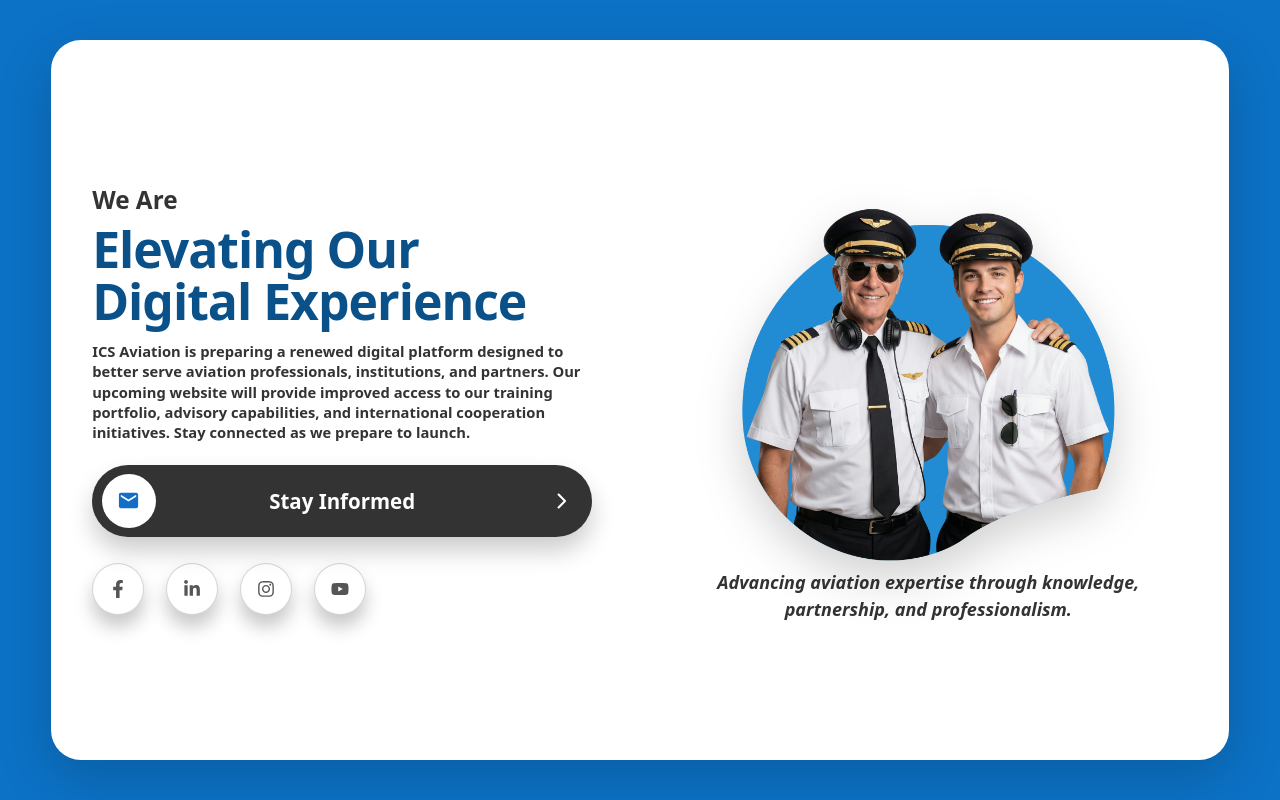
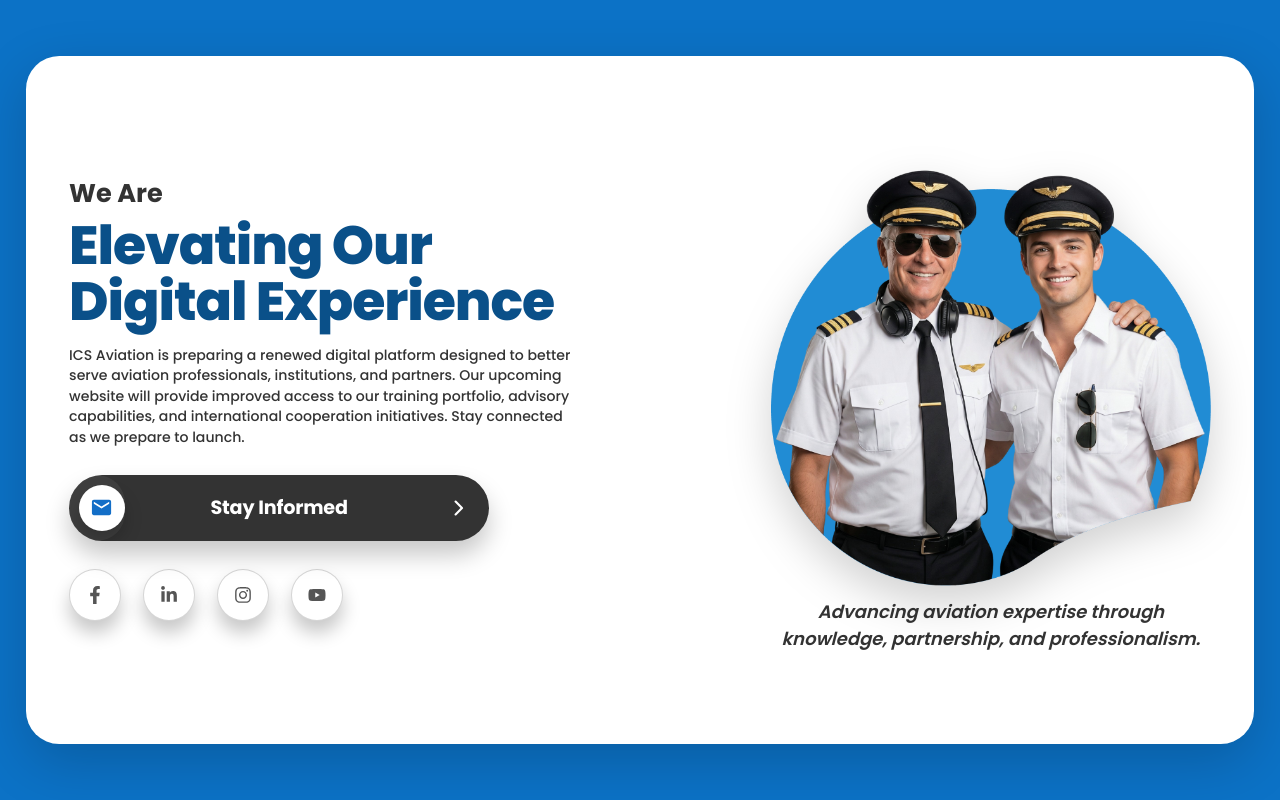
Before and after one commit to B-Othman/cooking-landing, a Next.js app: page / in a window 1280 px wide. Built offline with nearby package versions, Linux system fonts and the light colour scheme.

Commit message:
Fixed the white gap at the right

```diff
--- a/app/globals.css
+++ b/app/globals.css
@@ -7,25 +7,28 @@
   --landing-text: #333;
   --landing-title: #0a5089;
 
-  /* Card sizing */
-  --card-w: min(92vw, 1900px);
-  --card-h: min(90vh, 820px);
+  /* ✅ Wider card (more white space) */
+  --card-w: min(96vw, 1720px);
+  --card-h: min(86vh, 860px);
 
-  /* Layout knobs (safe for 768px height) */
-  --card-radius: 30px;
-  --card-pad: clamp(20px, 3.2vw, 64px);
-  --col-gap: clamp(22px, 4.5vw, 90px);
+  --card-radius: clamp(26px, 2.6vw, 56px);
+  --card-pad: clamp(26px, 3.4vw, 78px);
+  --col-gap: clamp(26px, 5.2vw, 110px);
 
-  /* Typography */
-  --kicker: clamp(16px, 1.9vw, 40px);
-  --title: clamp(40px, 3.9vw, 86px);
-  --desc: clamp(13px, 1.15vw, 22px);
+  --kicker: clamp(18px, 2vw, 40px);
+  --title: clamp(46px, 4.2vw, 96px);
+  --desc: clamp(14px, 1.1vw, 20px);
 
-  /* Slider */
-  --slide-w: min(500px, 100%);
-  --slide-h: clamp(70px, 9vh, 92px);
+  --social: clamp(52px, 4vw, 74px);
+
+  /* ✅ Slider sizing */
+  --slide-w: min(420px, 100%);
+  --slide-h: clamp(66px, 7.8vh, 88px);
   --slide-inset: 10px;
-  --handle: clamp(54px, 5.5vh, 76px);
+  --handle: clamp(46px, 5.6vh, 62px);
+
+  --hero-img: 620px;
+  --hero-col: clamp(620px, 42vw, 720px);
 }
 
 * {
@@ -40,8 +43,6 @@
 body {
   margin: 0;
   background: var(--landing-blue);
-  font-family: ui-sans-serif, system-ui, -apple-system, "Segoe UI", Roboto,
-    Helvetica, Arial;
   -webkit-font-smoothing: antialiased;
   -moz-osx-font-smoothing: grayscale;
 }
@@ -50,12 +51,10 @@
 .landing-viewport {
   min-height: 100vh;
   background: var(--landing-blue);
-  display: flex;
-  align-items: center;
-  justify-content: center;
-  padding: clamp(16px, 3.2vmin, 56px);
+  display: grid;
+  place-items: center;
+  padding: clamp(14px, 2.6vmin, 48px);
   overflow: hidden;
-  /* desktop: no scroll because content fits */
 }
 
 /* Card */
@@ -73,25 +72,24 @@
   width: 100%;
   height: 100%;
   padding: var(--card-pad);
-  display: flex;
+  display: grid;
+  grid-template-columns: minmax(520px, 1fr) var(--hero-col);
+  align-items: center;
   gap: var(--col-gap);
-  align-items: center;
-  overflow: hidden;
+  align-content: center;
+  justify-content: center;
 }
 
-.landing-left,
-.landing-right {
-  flex: 1 1 0;
+/* Columns */
+.landing-left {
   min-width: 0;
-}
-
-.landing-left {
   display: flex;
   flex-direction: column;
   align-items: flex-start;
 }
 
 .landing-right {
+  min-width: 0;
   display: flex;
   flex-direction: column;
   align-items: center;
@@ -103,7 +101,7 @@
   color: var(--landing-text);
   font-weight: 700;
   font-size: var(--kicker);
-  line-height: 1.2;
+  line-height: 1.15;
 }
 
 .landing-title {
@@ -116,27 +114,28 @@
 }
 
 .landing-desc {
-  margin: 14px 0 0;
+  margin: 16px 0 0;
   color: var(--landing-text);
-  font-weight: 600;
+  font-weight: 500;
   font-size: var(--desc);
-  line-height: 1.38;
-  max-width: 62ch;
+  line-height: 1.45;
+  max-width: 56ch;
 }
 
-/* Slider */
+/* ✅ SLIDER */
 .landing-slide {
-  margin-top: clamp(14px, 1.8vw, 26px);
+  margin-top: clamp(18px, 2.2vw, 34px);
   width: var(--slide-w);
   height: var(--slide-h);
   border-radius: 9999px;
   background: #333;
-  box-shadow: 0 14px 24px rgba(0, 0, 0, 0.2);
+  box-shadow: 0 14px 24px rgba(0, 0, 0, 0.22);
   position: relative;
   overflow: hidden;
   user-select: none;
   -webkit-user-select: none;
   touch-action: pan-y;
+  cursor: pointer;
 }
 
 .landing-slideFill {
@@ -146,7 +145,7 @@
   bottom: 0;
   width: 0px;
   border-radius: 9999px;
-  /* ✅ rounded fill */
+  background: rgba(255, 255, 255, 0.06);
   transition: width 220ms ease;
 }
 
@@ -161,7 +160,8 @@
   place-items: center;
   color: #fff;
   font-weight: 700;
-  font-size: clamp(16px, 1.6vw, 28px);
+  font-size: clamp(16px, 1.5vw, 26px);
+  letter-spacing: -0.01em;
   pointer-events: none;
 }
 
@@ -174,7 +174,7 @@
   pointer-events: none;
   display: grid;
   place-items: center;
-  font-size: clamp(20px, 2vw, 32px);
+  font-size: clamp(20px, 2vw, 30px);
 }
 
 .landing-slideHandle {
@@ -193,6 +193,7 @@
   cursor: grab;
   will-change: transform;
   touch-action: none;
+  box-shadow: 0 10px 18px rgba(0, 0, 0, 0.22);
 }
 
 .landing-slideHandle:active {
@@ -200,21 +201,21 @@
 }
 
 .landing-slideMail {
-  font-size: clamp(18px, 1.8vw, 30px);
+  font-size: clamp(18px, 1.8vw, 28px);
   color: #136ec7;
 }
 
 /* Socials */
 .landing-socials {
-  margin-top: clamp(16px, 2vw, 28px);
+  margin-top: clamp(16px, 2.2vw, 30px);
   display: flex;
   gap: clamp(12px, 1.8vw, 22px);
   flex-wrap: wrap;
 }
 
 .landing-socialBtn {
-  width: clamp(52px, 3.8vw, 74px);
-  height: clamp(52px, 3.8vw, 74px);
+  width: var(--social);
+  height: var(--social);
   border-radius: 9999px;
   background: #fff;
   border: 1px solid rgba(0, 0, 0, 0.16);
@@ -230,25 +231,37 @@
 }
 
 .landing-socialIcon {
-  font-size: clamp(18px, 1.4vw, 28px);
+  font-size: clamp(18px, 1.35vw, 26px);
   color: #555;
 }
 
-/* Hero */
-.landing-heroWrap {
-  width: min(620px, 100%);
-  aspect-ratio: 840 / 634;
+/* ✅ HERO */
+.landing-heroFrame {
+  width: 100%;
+  display: grid;
+  place-items: center;
   position: relative;
 }
 
 .landing-heroImg {
-  object-fit: contain;
-  object-position: center bottom;
-  transform: translateY(-12px) scale(1.02);
+  width: min(var(--hero-img), 100%);
+  height: auto;
+  display: block;
   filter: drop-shadow(0px 18px 22px rgba(0, 0, 0, 0.18));
+  transform: translateY(-6px);
 }
 
-/* default = desktop */
+.landing-caption {
+  margin-top: 6px;
+  font-size: clamp(18px, 1.35vw, 26px);
+  font-style: italic;
+  font-weight: 600;
+  color: var(--landing-text);
+  text-align: center;
+  max-width: 48ch;
+}
+
+/* Title switching */
 .title-mobile {
   display: none;
 }
@@ -257,34 +270,144 @@
   display: inline;
 }
 
-.landing-caption {
-  margin-top: 0px;
-  font-size: clamp(18px, 1.35vw, 26px);
-  font-style: italic;
-  font-weight: 600;
-  color: var(--landing-text);
-  text-align: center;
-  max-width: 45ch;
-  white-space: normal;
+/* Hero slot visibility */
+.landing-heroSlot--mobile {
+  display: none;
 }
 
-/* Modal */
+.landing-heroSlot--desktop {
+  display: block;
+  transform: translateY(-14px);
+}
+
+@media (max-width: 1600px) {
+  :root {
+    /* one step smaller */
+    --hero-img: 480px;
+    --hero-col: clamp(480px, 34vw, 560px);
+
+    /* ✅ THIS is the middle white gap */
+    --col-gap: clamp(18px, 3.2vw, 70px);
+  }
+}
+
+@media (max-width: 1450px) {
+  :root {
+    /* one more step smaller */
+    --hero-img: 440px;
+    --hero-col: clamp(440px, 32vw, 520px);
+
+    /* ✅ smaller middle gap */
+    --col-gap: clamp(16px, 2.8vw, 60px);
+  }
+}
+
+/* Mobile */
+@media (max-width: 1100px) {
+  :root {
+    --card-h: auto;
+    --card-w: min(92vw, 980px);
+  }
+
+  .landing-viewport {
+    overflow-y: auto;
+    place-items: start center;
+    padding: clamp(14px, 3.2vmin, 44px);
+  }
+
+  .landing-card {
+    height: auto;
+    width: var(--card-w);
+  }
+
+  .landing-inner {
+    height: auto;
+    grid-template-columns: 1fr;
+    gap: 22px;
+  }
+
+  .landing-left {
+    align-items: center;
+    text-align: center;
+  }
+
+  .landing-desc {
+    margin-left: auto;
+    margin-right: auto;
+  }
+
+  .landing-right {
+    display: none;
+  }
+
+  .landing-heroSlot--desktop {
+    display: none;
+  }
+
+  .landing-heroSlot--mobile {
+    display: block;
+    margin-top: clamp(10px, 2.4vw, 18px);
+    transform: translateY(-8px);
+  }
+
+  .title-desktop {
+    display: none;
+  }
+
+  .title-mobile {
+    display: inline;
+  }
+
+  .landing-slide {
+    margin-left: auto;
+    margin-right: auto;
+  }
+
+  .landing-socials {
+    justify-content: center;
+  }
+
+  .landing-heroFrame {
+    width: min(520px, 100%);
+  }
+
+  .landing-heroImg {
+    width: min(440px, 100%);
+    transform: translateY(-4px);
+  }
+
+  .landing-caption {
+    margin-top: 6px;
+  }
+}
+
+/* =========================
+   MODAL (NotifyModal)
+   ========================= */
+
 .landing-modalOverlay {
   position: fixed;
   inset: 0;
-  background: rgba(0, 0, 0, 0.38);
+  z-index: 9999;
+
+  background: rgba(17, 24, 39, 0.48);
+  /* dark overlay */
+  backdrop-filter: blur(6px);
+
   display: grid;
   place-items: center;
-  padding: 20px;
-  z-index: 9999;
+
+  padding: 18px;
 }
 
 .landing-modal {
-  width: min(520px, 100%);
+  width: min(560px, 92vw);
   background: #fff;
-  border-radius: 18px;
-  box-shadow: 0 22px 80px rgba(0, 0, 0, 0.28);
+  border-radius: 20px;
+  box-shadow: 0 30px 110px rgba(0, 0, 0, 0.35);
+
   padding: 18px;
+  border: 1px solid rgba(0, 0, 0, 0.06);
 }
 
 .landing-modalTop {
@@ -297,19 +420,29 @@
 .landing-modalTitle {
   font-weight: 800;
   font-size: 20px;
-  color: #111;
+  letter-spacing: -0.01em;
+  color: #0b1220;
 }
 
 .landing-modalClose {
+  width: 40px;
+  height: 40px;
+  border-radius: 12px;
   border: 0;
-  background: transparent;
+  background: rgba(0, 0, 0, 0.06);
   cursor: pointer;
-  padding: 8px;
-  border-radius: 10px;
+
+  display: grid;
+  place-items: center;
+
+  font-size: 18px;
+  color: #0b1220;
+  transition: transform 120ms ease, background 120ms ease;
 }
 
 .landing-modalClose:hover {
-  background: rgba(0, 0, 0, 0.06);
+  background: rgba(0, 0, 0, 0.1);
+  transform: translateY(-1px);
 }
 
 .landing-modalBody {
@@ -317,24 +450,34 @@
 }
 
 .landing-modalLabel {
+  display: block;
   font-weight: 700;
-  color: #222;
   font-size: 14px;
+  color: #111827;
 }
 
 .landing-modalInput {
   margin-top: 8px;
   width: 100%;
-  height: 44px;
-  border-radius: 12px;
-  border: 1px solid rgba(0, 0, 0, 0.18);
-  padding: 0 12px;
+  height: 46px;
+
+  border-radius: 14px;
+  border: 1px solid rgba(0, 0, 0, 0.16);
+  background: #fff;
+
+  padding: 0 14px;
   font-size: 15px;
+  color: #0b1220;
+
   outline: none;
 }
 
+.landing-modalInput::placeholder {
+  color: rgba(17, 24, 39, 0.45);
+}
+
 .landing-modalInput:focus {
-  border-color: rgba(19, 110, 199, 0.65);
+  border-color: rgba(19, 110, 199, 0.75);
   box-shadow: 0 0 0 4px rgba(19, 110, 199, 0.18);
 }
 
@@ -346,7 +489,7 @@
 }
 
 .landing-modalActions {
-  margin-top: 14px;
+  margin-top: 16px;
   display: flex;
   gap: 10px;
   justify-content: flex-end;
@@ -354,11 +497,17 @@
 
 .landing-modalBtn {
   border: 0;
-  height: 42px;
+  height: 44px;
   padding: 0 14px;
-  border-radius: 12px;
+  border-radius: 14px;
   cursor: pointer;
   font-weight: 800;
+  font-size: 14px;
+}
+
+.landing-modalBtn:disabled {
+  opacity: 0.6;
+  cursor: not-allowed;
 }
 
 .landing-modalBtnPrimary {
@@ -366,92 +515,67 @@
   color: #fff;
 }
 
-.landing-modalBtnPrimary:disabled {
-  opacity: 0.6;
-  cursor: not-allowed;
+.landing-modalBtnPrimary:hover {
+  filter: brightness(0.98);
 }
 
 .landing-modalBtnGhost {
   background: rgba(0, 0, 0, 0.06);
-  color: #111;
+  color: #0b1220;
 }
 
-/* Mobile: allow scroll + stack columns */
-@media (max-width: 1100px) {
-  :root {
-    --card-h: auto;
-    --col-gap: 24px;
+/* Success state */
+.landing-modalSuccess {
+  display: flex;
+  gap: 12px;
+  align-items: flex-start;
+  padding: 12px;
+  border-radius: 16px;
+  background: rgba(19, 110, 199, 0.08);
+  border: 1px solid rgba(19, 110, 199, 0.18);
 }
 
-  .title-desktop {
-    display: none;
+.landing-modalSuccessIcon {
+  width: 34px;
+  height: 34px;
+  border-radius: 12px;
+  background: #136ec7;
+  color: #fff;
+  display: grid;
+  place-items: center;
+  font-weight: 900;
 }
 
-  .title-mobile {
-    display: inline;
+.landing-modalSuccessTitle {
+  font-weight: 900;
+  color: #0b1220;
+  letter-spacing: -0.01em;
 }
 
-  .landing-viewport {
-    overflow-y: auto;
-    overflow-x: hidden;
-    align-items: flex-start;
-    justify-content: center;
+.landing-modalSuccessDesc {
+  margin-top: 2px;
+  color: rgba(17, 24, 39, 0.8);
+  font-weight: 600;
+  font-size: 14px;
 }
 
-  .landing-card {
-    height: auto;
-    width: min(92vw, 980px);
+.landing-modalEmail {
+  color: #0b1220;
+  font-weight: 800;
 }
 
-  /* ✅ IMPORTANT: stretch children full width (prevents heroWrap 100% => 0) */
-  .landing-inner {
-    height: auto;
-    flex-direction: column;
-    align-items: stretch;
-    /* ✅ was center */
-    gap: 24px;
-    overflow: visible;
+/* Mobile tweaks */
+@media (max-width: 520px) {
+  .landing-modal {
+    padding: 16px;
+    border-radius: 18px;
   }
 
-  /* ✅ Put image section first */
-  .landing-right {
-    order: -1;
-    width: 100%;
-    align-items: center;
-    justify-content: center;
+  .landing-modalActions {
+    flex-direction: column-reverse;
   }
 
-  .landing-left {
+  .landing-modalBtn {
     width: 100%;
-    align-items: center;
-    text-align: center;
-  }
-
-  .landing-desc {
-    margin-left: auto;
-    margin-right: auto;
-  }
-
-  .landing-slide {
-    margin-left: auto;
-    margin-right: auto;
-  }
-
-  .landing-socials {
-    justify-content: center;
-  }
-
-  /* ✅ Guarantee the Image wrapper has a real box */
-  .landing-heroWrap {
-    width: min(520px, 100%);
-    aspect-ratio: 840 / 634;
-    margin-left: auto;
-    margin-right: auto;
-    min-height: 220px;
-    /* fallback safety */
-  }
-
-  .landing-caption {
-    text-align: center;
   }
 }
--- a/app/page.tsx
+++ b/app/page.tsx
@@ -2,6 +2,7 @@
 
 import Image from "next/image";
 import { useEffect, useRef, useState } from "react";
+import { Poppins } from "next/font/google";
 import {
   FaFacebookF,
   FaLinkedinIn,
@@ -11,6 +12,33 @@
 import { MdEmail } from "react-icons/md";
 import { FiChevronRight } from "react-icons/fi";
 import NotifyModal from "./NotifyModal";
+
+const poppins = Poppins({
+  subsets: ["latin"],
+  weight: ["400", "500", "600", "700", "800"],
+});
+
+function HeroBlock() {
+  return (
+    <>
+      <div className="landing-heroFrame" aria-hidden>
+        <Image
+          src="/pilots.png"
+          alt="Pilots"
+          width={840}
+          height={634}
+          priority
+          className="landing-heroImg"
+        />
+      </div>
+
+      <div className="landing-caption">
+        Advancing aviation expertise through knowledge, partnership, and
+        professionalism.
+      </div>
+    </>
+  );
+}
 
 export default function Page() {
   const [open, setOpen] = useState(false);
@@ -25,7 +53,7 @@
     return () => mq.removeEventListener("change", update);
   }, []);
 
-  // Slider
+  // Slider refs
   const trackRef = useRef<HTMLDivElement | null>(null);
   const handleRef = useRef<HTMLButtonElement | null>(null);
 
@@ -34,12 +62,14 @@
   const [dragging, setDragging] = useState(false);
   const [animating, setAnimating] = useState(false);
 
-  const [handleW, setHandleW] = useState(76);
+  const [handleW, setHandleW] = useState(56);
   useEffect(() => {
     const el = handleRef.current;
     if (!el) return;
-    const update = () => setHandleW(el.clientWidth || 76);
+
+    const update = () => setHandleW(el.clientWidth || 56);
     update();
+
     const ro = new ResizeObserver(update);
     ro.observe(el);
     return () => ro.disconnect();
@@ -69,7 +99,7 @@
     reset();
   };
 
-  // Desktop click -> animate slide then open modal
+  // ✅ Desktop click -> animate slide then open modal
   const slideToEndAndOpen = () => {
     const max = getMaxX();
     if (!max) return openModal();
@@ -103,7 +133,7 @@
     requestAnimationFrame(tick);
   };
 
-  // Mobile drag only
+  // ✅ Mobile drag only
   const onPointerDown = (e: React.PointerEvent) => {
     if (!isMobile) return;
 
@@ -144,7 +174,7 @@
       window.removeEventListener("pointercancel", up);
     };
 
-    window.addEventListener("pointermove", move);
+    window.addEventListener("pointermove", move, { passive: false });
     window.addEventListener("pointerup", up);
     window.addEventListener("pointercancel", up);
   };
@@ -152,7 +182,7 @@
   const fillW = Math.max(0, INSET + handleW + x);
 
   return (
-    <main className="landing-viewport">
+    <main className={`${poppins.className} landing-viewport`}>
       <section className="landing-card">
         <div className="landing-inner">
           {/* LEFT */}
@@ -181,34 +211,18 @@
               initiatives. Stay connected as we prepare to launch.
             </p>
 
-            {/* ✅ MOBILE: HERO ABOVE SLIDER + SOCIALS */}
-            {isMobile ? (
-              <div className="landing-mobileHero">
-                <div className="landing-heroWrap">
-                  <Image
-                    src="/pilots.png"
-                    alt="Pilots"
-                    fill
-                    priority
-                    sizes="(max-width: 1100px) 520px, 695px"
-                    className="landing-heroImg"
-                  />
-                </div>
+            {/* MOBILE HERO (shown only on mobile via CSS) */}
+            <div className="landing-heroSlot landing-heroSlot--mobile">
+              <HeroBlock />
+            </div>
 
-                <div className="landing-caption">
-                  Advancing aviation expertise through knowledge, partnership,
-                  and professionalism.
-                </div>
-              </div>
-            ) : null}
-
-            {/* SLIDER */}
+            {/* ✅ SLIDER */}
             <div
               ref={trackRef}
               className={`landing-slide ${
                 dragging || animating ? "is-dragging" : ""
               }`}
-              aria-label="Notify me"
+              aria-label="Stay informed"
               role={!isMobile ? "button" : undefined}
               tabIndex={!isMobile ? 0 : undefined}
               onClick={() => {
@@ -238,6 +252,7 @@
                 className="landing-slideHandle"
                 onPointerDown={onPointerDown}
                 onClick={(e) => {
+                  // Desktop: clicking the handle also triggers slide+open
                   if (!isMobile) {
                     e.preventDefault();
                     e.stopPropagation();
@@ -256,41 +271,51 @@
             </div>
 
             <div className="landing-socials">
-              <a className="landing-socialBtn" href="#" aria-label="Facebook">
+              <a
+                className="landing-socialBtn"
+                href="https://www.facebook.com/ICS1Aviation"
+                aria-label="Facebook"
+                target="_blank"
+                rel="noreferrer"
+              >
                 <FaFacebookF className="landing-socialIcon" />
               </a>
-              <a className="landing-socialBtn" href="#" aria-label="LinkedIn">
+              <a
+                className="landing-socialBtn"
+                href="https://www.linkedin.com/company/ics-aviation/"
+                aria-label="LinkedIn"
+                target="_blank"
+                rel="noreferrer"
+              >
                 <FaLinkedinIn className="landing-socialIcon" />
               </a>
-              <a className="landing-socialBtn" href="#" aria-label="Instagram">
+              <a
+                className="landing-socialBtn"
+                href="https://www.instagram.com/ics_aviation/"
+                aria-label="Instagram"
+                target="_blank"
+                rel="noreferrer"
+              >
                 <FaInstagram className="landing-socialIcon" />
               </a>
-              <a className="landing-socialBtn" href="#" aria-label="YouTube">
+              <a
+                className="landing-socialBtn"
+                href="https://www.youtube.com/@ICSAviation-TrainingSolutions"
+                aria-label="YouTube"
+                target="_blank"
+                rel="noreferrer"
+              >
                 <FaYoutube className="landing-socialIcon" />
               </a>
             </div>
           </div>
 
-          {/* ✅ DESKTOP ONLY RIGHT */}
-          {!isMobile ? (
-            <div className="landing-right">
-              <div className="landing-heroWrap">
-                <Image
-                  src="/pilots.png"
-                  alt="Pilots"
-                  fill
-                  priority
-                  sizes="(max-width: 1100px) 520px, 695px"
-                  className="landing-heroImg"
-                />
-              </div>
-
-              <div className="landing-caption">
-                Advancing aviation expertise through knowledge, partnership, and
-                professionalism.
-              </div>
+          {/* RIGHT (desktop hero) */}
+          <div className="landing-right">
+            <div className="landing-heroSlot landing-heroSlot--desktop">
+              <HeroBlock />
             </div>
-          ) : null}
+          </div>
         </div>
       </section>
 
```
Also changed, not shown: app/NotifyModal.tsx (+41 -5 lines). Lines whose indentation alone changed are shown as unchanged.
